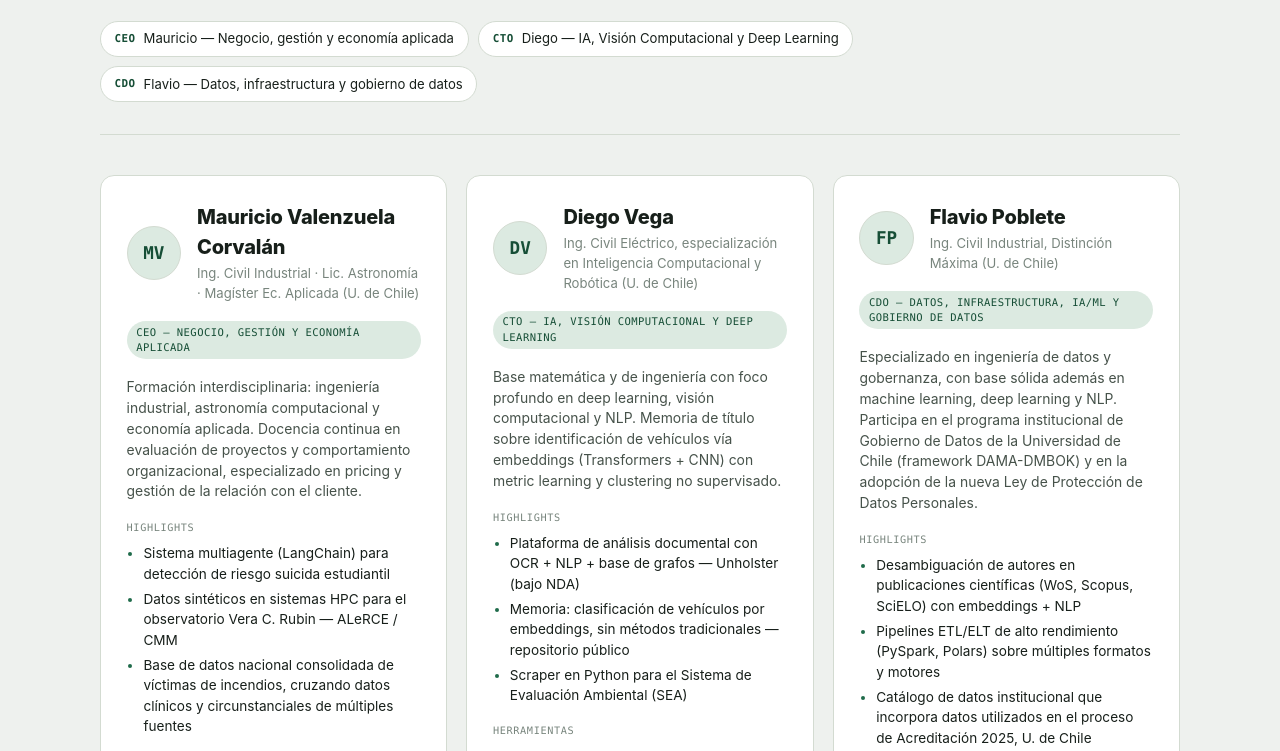
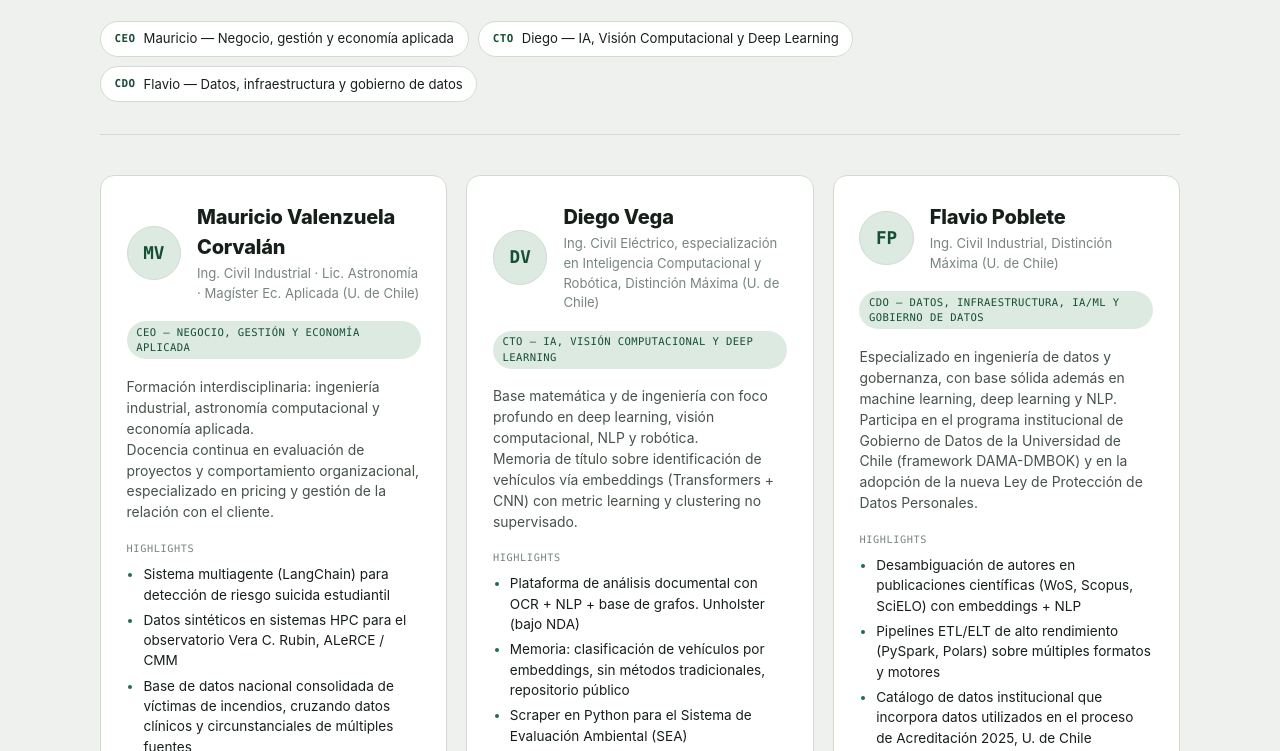
Before and after one commit to mauriciovalenzuela742/Corleone-Solutions-site, a plain HTML site: page index.html in a window 1280 px wide. Shown: the part 165-916 px from the top of the page. Drawn offline with Linux system fonts and the light colour scheme.

Commit message:
refactor(ia washup): changed the text of the page to make it look less ia.
Changes:
* Erased notorious IA stuff.
* Actualized the entry of Diego Vega.

Why:
* Esquizofrenia.

Follow ups:
Push and deploy.

```diff
--- a/index.html
+++ b/index.html
@@ -131,12 +131,12 @@
         </div>
       </div>
       <span class="role-tag">CEO — Negocio, gestión y economía aplicada</span>
-      <p class="founder-summary">Formación interdisciplinaria: ingeniería industrial, astronomía computacional y economía aplicada. Docencia continua en evaluación de proyectos y comportamiento organizacional, especializado en pricing y gestión de la relación con el cliente.</p>
+      <p class="founder-summary">Formación interdisciplinaria: ingeniería industrial, astronomía computacional y economía aplicada. <br> Docencia continua en evaluación de proyectos y comportamiento organizacional, especializado en pricing y gestión de la relación con el cliente.</p>
       <div>
         <p class="block-label">Highlights</p>
         <ul class="highlights">
           <li>Sistema multiagente (LangChain) para detección de riesgo suicida estudiantil</li>
-          <li>Datos sintéticos en sistemas HPC para el observatorio Vera C. Rubin — ALeRCE / CMM</li>
+          <li>Datos sintéticos en sistemas HPC para el observatorio Vera C. Rubin,  ALeRCE / CMM</li>
           <li>Base de datos nacional consolidada de víctimas de incendios, cruzando datos clínicos y circunstanciales de múltiples fuentes</li>
         </ul>
       </div>
@@ -159,16 +159,16 @@
         <div class="avatar">DV</div>
         <div>
           <h2 class="founder-name">Diego Vega</h2>
-          <p class="founder-degree">Ing. Civil Eléctrico, especialización en Inteligencia Computacional y Robótica (U. de Chile)</p>
+          <p class="founder-degree">Ing. Civil Eléctrico, especialización en Inteligencia Computacional y Robótica, Distinción Máxima (U. de Chile)</p>
         </div>
       </div>
       <span class="role-tag">CTO — IA, Visión Computacional y Deep Learning</span>
-      <p class="founder-summary">Base matemática y de ingeniería con foco profundo en deep learning, visión computacional y NLP. Memoria de título sobre identificación de vehículos vía embeddings (Transformers + CNN) con metric learning y clustering no supervisado.</p>
+      <p class="founder-summary">Base matemática y de ingeniería con foco profundo en deep learning, visión computacional, NLP y robótica. <br>  Memoria de título sobre identificación de vehículos vía embeddings (Transformers + CNN) con metric learning y clustering no supervisado.</p>
       <div>
         <p class="block-label">Highlights</p>
         <ul class="highlights">
-          <li>Plataforma de análisis documental con OCR + NLP + base de grafos — Unholster (bajo NDA)</li>
-          <li>Memoria: clasificación de vehículos por embeddings, sin métodos tradicionales — repositorio público</li>
+          <li>Plataforma de análisis documental con OCR + NLP + base de grafos.  Unholster (bajo NDA)</li>
+          <li>Memoria: clasificación de vehículos por embeddings, sin métodos tradicionales, repositorio público</li>
           <li>Scraper en Python para el Sistema de Evaluación Ambiental (SEA)</li>
         </ul>
       </div>
@@ -176,12 +176,12 @@
         <p class="block-label">Herramientas</p>
         <div class="chips">
           <span class="chip">PyTorch</span><span class="chip">HuggingFace</span><span class="chip">OpenCV</span>
-          <span class="chip">scikit-learn</span><span class="chip">Scrapy</span><span class="chip">MongoDB</span>
+          <span class="chip">scikit-learn</span><span class="chip">Linux</span><span class="chip">ROS</span>
         </div>
       </div>
       <div class="card-foot">
         <a href="https://www.linkedin.com/in/diego-andres-v-2ab937107/" target="_blank" rel="noopener">LinkedIn ↗</a>
-        <a href="https://github.com/diegovega2001" target="_blank" rel="noopener">GitHub ↗</a>
+        <a href="https://github.com/ddd-vvv" target="_blank" rel="noopener">GitHub ↗</a>
         <a class="cv-download" href="cv-diego-vega.pdf" download>Descargar CV ↓</a>
       </div>
     </article>
@@ -195,7 +195,7 @@
         </div>
       </div>
       <span class="role-tag">CDO — Datos, infraestructura, IA/ML y gobierno de datos</span>
-      <p class="founder-summary">Especializado en ingeniería de datos y gobernanza, con base sólida además en machine learning, deep learning y NLP. Participa en el programa institucional de Gobierno de Datos de la Universidad de Chile (framework DAMA-DMBOK) y en la adopción de la nueva Ley de Protección de Datos Personales.</p>
+      <p class="founder-summary">Especializado en ingeniería de datos y gobernanza, con base sólida además en machine learning, deep learning y NLP. <br> Participa en el programa institucional de Gobierno de Datos de la Universidad de Chile (framework DAMA-DMBOK) y en la adopción de la nueva Ley de Protección de Datos Personales.</p>
       <div>
         <p class="block-label">Highlights</p>
         <ul class="highlights">
```
